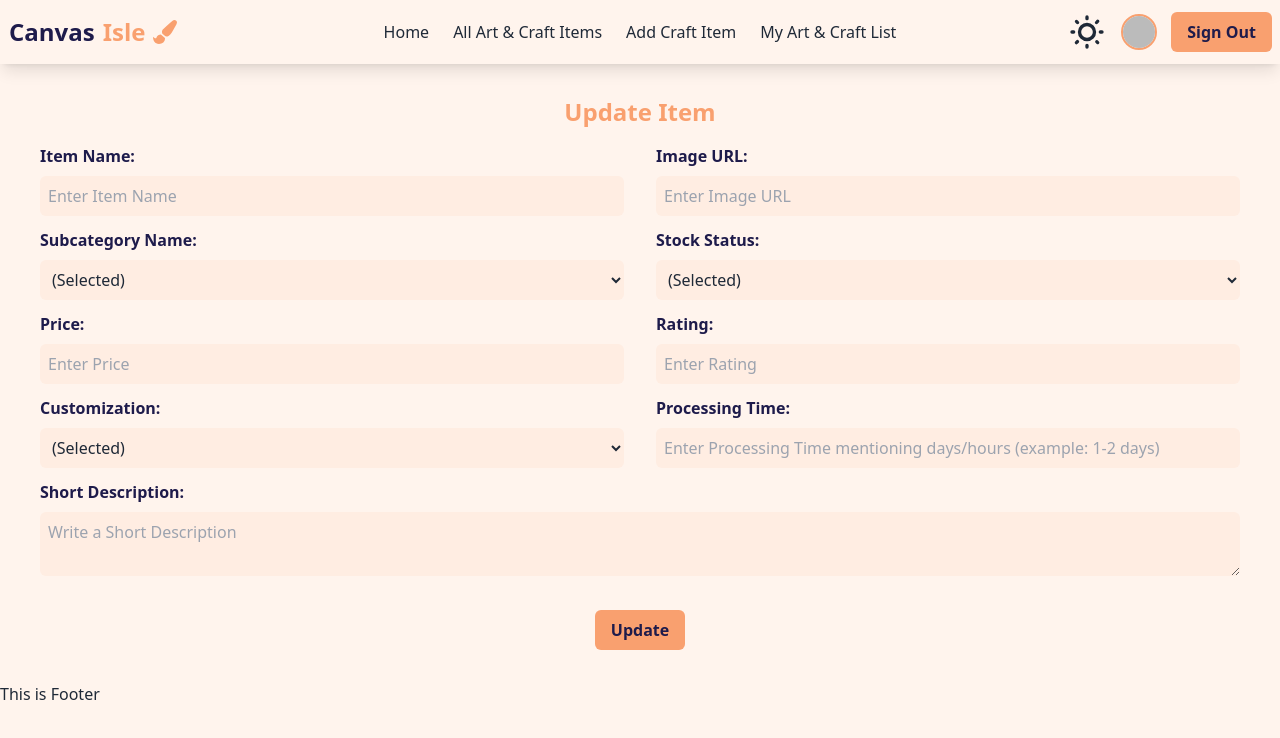
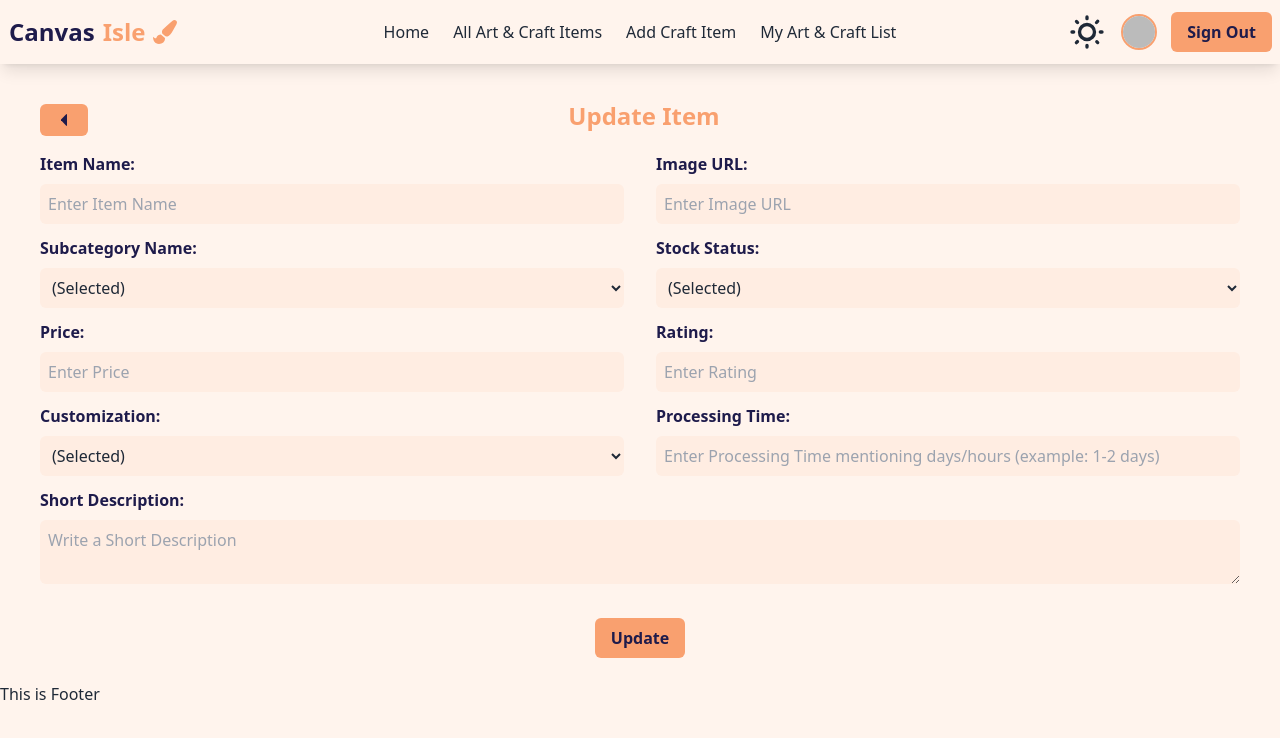
Before and after one commit to md-maheen-billah/Assignment-10-client-side, a React (Vite) app: page /updateitems/1 in a window 1280 px wide. Shown: the top 738 px of the page. Built offline with nearby package versions, Linux system fonts and the light colour scheme; no server answers; sample sign-in values are in the browser's storage.

Commit message:
added a back button in update item section

```diff
--- a/src/Pages/UpdateItems/UpdateItems.jsx
+++ b/src/Pages/UpdateItems/UpdateItems.jsx
@@ -1,6 +1,7 @@
 import { useEffect, useState } from "react";
-import { useParams } from "react-router-dom";
+import { Link, useParams } from "react-router-dom";
 import toast from "react-hot-toast";
+import { VscTriangleLeft } from "react-icons/vsc";
 
 const UpdateItems = () => {
   const { id } = useParams();
@@ -54,10 +55,20 @@ const UpdateItems = () => {
       });
   };
   return (
-    <div className="mt-4 mb-8 lg:my-8 ">
-      <h2 className="text-center text-2xl font-bold text-[#f9a06f] animate__animated animate__headShake  animate__slow animate__infinite">
-        Update Item
-      </h2>
+    <div className="mt-4 mb-8 lg:my-6 ">
+      <div className="flex items-center justify-between">
+        <Link to="/mylist">
+          <button className="font-bold mt-4 rounded-md px-4 py-2 bg-[#f9a06f] text-[#1e1b4b] relative overflow-hidden group z-10 hover:text-[#1e1b4b] duration-1000">
+            <span className="absolute bg-[#ffede2]  size-36 rounded-full group-hover:scale-100 scale-0 -z-10 -left-2 -top-10 group-hover:duration-500 duration-700 origin-center transform transition-all"></span>
+            <span className="absolute bg-[#fac0a1] size-36 -left-2 -top-10 rounded-full group-hover:scale-100 scale-0 -z-10 group-hover:duration-700 duration-500 origin-center transform transition-all"></span>
+            <VscTriangleLeft />
+          </button>
+        </Link>
+        <h2 className="text-center mt-2 text-2xl font-bold text-[#f9a06f] animate__animated animate__headShake  animate__slow animate__infinite">
+          Update Item
+        </h2>
+        <div className="w-10"></div>
+      </div>
       <form onSubmit={handleUpdate} className="mt-4 space-y-3">
         <div className="flex gap-8">
           <div className="w-1/2">
```
